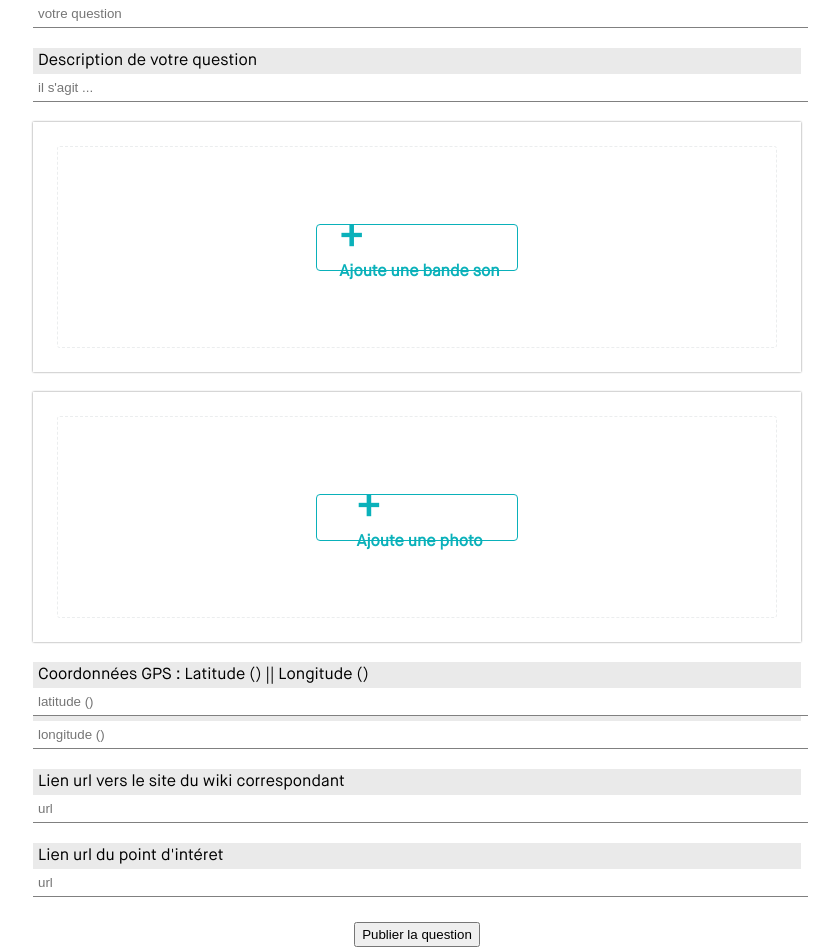
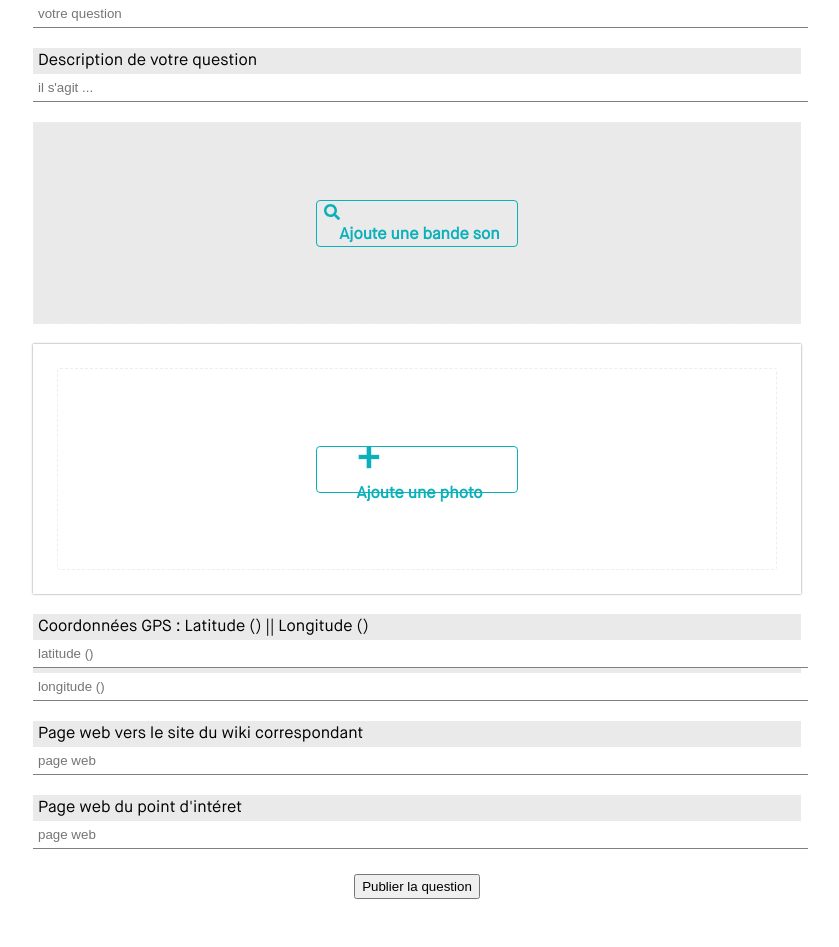
Before and after one commit to Qt1Lsol/CEP_frontend_site, a React (Create React App) app: page /question in a window 1280 px wide. Shown: the part 200-1147 px from the top of the page, without its empty margins (223-1062 px from the left). After the commit the page ends 1099 px from the top, so only its background shows below. Built offline with nearby package versions, Linux system fonts and the light colour scheme; no server answers.

Commit message:
question view

```diff
--- a/src/App.css
+++ b/src/App.css
@@ -2,7 +2,6 @@
 @import "./assets/fonts/stylesheet.css";
 
 /* HEADER ******************** */
-
 
 /* SIGNUP ********************** */
 
@@ -380,22 +379,7 @@
   font-weight: 700;
   cursor: pointer;
 }
-.label-file {
-  cursor: pointer;
-  color: #0ab1ba;
-  font-weight: bold;
-}
-.label-file > span {
-  margin: 0 10px;
-  vertical-align: middle;
-}
-.label-file:hover {
-  color: #25a5c4;
-}
 
-.input-file {
-  display: none;
-}
 .input-sign {
   font-size: 40px;
 }
--- a/src/App.js
+++ b/src/App.js
@@ -1,8 +1,9 @@
 import React, { useState, useEffect } from "react";
+import axios from "axios";
 import "./App.css";
 import { BrowserRouter as Router, Routes, Route } from "react-router-dom";
 import Cookies from "js-cookie";
-import axios from "axios";
+
 
 import Header from "./components/Header/header";
 
@@ -10,6 +11,7 @@ import Home from "./containers/Home";
 import Signup from "./containers/Signup";
 import Login from "./containers/Login";
 import Question from "./containers/Question/Question";
+import QuestionView from "./containers/Question/QuestionView";
 import Publish from "./containers/Publish";
 import Offer from "./containers/Offer";
 import Payment from "./containers/Payment";
@@ -67,6 +69,7 @@ function App() {
         <Route path="/signup" element={<Signup setAuthor={setAuthor} />} />
         <Route path="/login" element={<Login setAuthor={setAuthor} />} />
         <Route path="/question" element={<Question token={token} />} />
+        <Route path="/question/view" element={<QuestionView token={token} setAuthor={setAuthor}  />} />
         <Route path="/publish" element={<Publish token={token} />} />
         <Route path="/offer/:id" element={<Offer />} />
         <Route path="/payment" element={<Payment />} />
--- a/src/components/Header/header.js
+++ b/src/components/Header/header.js
@@ -8,7 +8,7 @@ import "./header.css";
 
 const Header = ({
   token,
-  setUser,
+  setAuthor,
   setFetchRangeValues,
   sortPrice,
   setSortPrice,
@@ -47,7 +47,7 @@ const Header = ({
 
           <button
             onClick={() => {
-              navigate("/signup");
+              navigate("/question/view");
             }}
             className="button-tab"
           >
--- a/src/containers/Question/Question.css
+++ b/src/containers/Question/Question.css
@@ -1,49 +1,118 @@
 .question-container {
-   display:flex;
-   justify-content:center;
-   align-items:center;
+  display: flex;
+  justify-content: center;
+  align-items: center;
 }
 
 .question-form {
-    flex:3;
-    display:flex;
+  flex: 3;
+  display: flex;
   flex-direction: column;
   justify-items: center;
-
 }
 
 .bloc-form {
   margin-bottom: 20px;
   background-color: #eaeaea;
-    width:100%;
+  width: 100%;
 }
 
-span{
-padding-top:5px;
-padding-left:5px;
-flex:1;
+span {
+  padding-top: 5px;
+  padding-left: 5px;
+  flex: 1;
   display: flex;
 }
 
 input {
-    flex:1;
-    display:flex;
-    padding-left:5px;
-    height:25px;
-    width :100%;
+  flex: 1;
+  display: flex;
+  padding-left: 5px;
+  height: 25px;
+  width: 100%;
   border: none;
   border-bottom: solid 1px grey;
   margin-top: 5px;
 }
 
-.separation{
-    flex:1;
+.input-like {
+  flex: 1;
+  display: flex;
+  padding-left: 5px;
+  height: 25px;
+  width: 100%;
+  border: none;
+  border-bottom: solid 1px grey;
+  margin-top: 5px;
+  background-color: white;
+  cursor: pointer;
+  color: grey;
 }
 
-.button-submit{
-    margin : 0 auto;
-    display:flex;
+.input-file {
+  display: none;
+}
+
+.separation {
+  flex: 1;
+}
+
+.button-submit {
+  margin: 0 auto;
+  display: flex;
   flex-direction: center;
   align-items: center;
-    height : 25px;
+  height: 25px;
 }
+
+.dashed-preview-without {
+  border: 1px #ebedee dashed;
+  border-radius: 3px;
+  height: 200px;
+  display: flex;
+  justify-content: center;
+  align-items: center;
+}
+.input-design-default {
+  display: flex;
+  align-items: center;
+  justify-content: center;
+  border: 1px solid #0ab1ba;
+  border-radius: 4px;
+  height: 45px;
+  width: 200px;
+}
+.input-design-image {
+  display: flex;
+  align-items: center;
+  justify-content: center;
+  border: 1px solid #0ab1ba;
+  border-radius: 4px;
+  height: 45px;
+  width: 45px;
+}
+.dashed-preview-image {
+  border: 1px #ebedee dashed;
+  border-radius: 3px;
+  height: 200px;
+  display: flex;
+  align-items: center;
+}
+.dashed-preview-image img {
+  height: 90%;
+  margin: 0 10px;
+}
+.remove-img-button {
+  position: relative;
+  color: black;
+  background-color: white;
+  right: 60px;
+  bottom: 70px;
+  height: 25px;
+  line-height: 25px;
+  width: 30px;
+  border-radius: 4px;
+  text-align: center;
+  font-weight: 700;
+  cursor: pointer;
+}
--- a/src/containers/Question/Question.js
+++ b/src/containers/Question/Question.js
@@ -2,6 +2,7 @@ import React, { useState } from "react";
 import { Link, useNavigate, useLocation } from "react-router-dom";
 import axios from "axios";
 import Loader from "react-loader-spinner";
+import { FontAwesomeIcon } from "@fortawesome/react-fontawesome";
 
 import "./Question.css";
 
@@ -97,10 +98,10 @@ const Question = ({ token }) => {
 
                         {/* gestion de l'audio */}
 
-                              <div className="file-select">
+                               <div className="bloc-form">
                         {previewAudio ? (
 
-                            <div className="dashed-preview-image">
+                            <div className="dashed-preview-audio">
 
                                     <figure>
                                         <figcaption>{questionText}</figcaption>
@@ -110,7 +111,9 @@ const Question = ({ token }) => {
                                                 Your browser does not support the
                                                 <code>audio</code> element.
                                         </audio>
-                                            <div
+                                    </figure>
+
+                                    <div
                                                 className="remove-img-button"
                                                 onClick={() => {
                                                     setPreviewAudio("");
@@ -118,16 +121,14 @@ const Question = ({ token }) => {
                                             >
                                                 X
                                             </div>
-
-                                    </figure>
                             </div>
                         ) : (
                             <div className="dashed-preview-without">
                                 <div className="input-design-default">
-                                    <label htmlFor="file" className="label-file">
-                                        <span className="input-sign">+</span>
+                                    <div htmlFor="file" className="label-file">
+                                        <FontAwesomeIcon icon="search" className="search-input-icon" />
                                         <span>Ajoute une bande son</span>
-                                    </label>
+                                    </div>
                                     <input
                                         id="file"
                                         type="file"
@@ -203,22 +204,22 @@ const Question = ({ token }) => {
                         </div>
                     </div>
                     <div className="bloc-form">
-                        <span>Lien url vers le site du wiki correspondant</span>
+                        <span>Page web vers le site du wiki correspondant</span>
                         <input
                             onChange={(event) => {
                                 setLinkWiki(event.target.value);
                             }}
-                            placeholder="url"
+                            placeholder="page web"
                             type="text"
                         />
                     </div>
                     <div className="bloc-form">
-                        <span>Lien url du point d'intéret</span>
+                        <span>Page web du point d'intéret</span>
                         <input
                             onChange={(event) => {
                                 setLinkPlace(event.target.value);
                             }}
-                            placeholder="url"
+                            placeholder="page web"
                             type="text"
                         />
                     </div>
--- /dev/null
+++ b/src/containers/Question/QuestionView.js
@@ -0,0 +1,52 @@
+import React, { useState, useEffect } from "react";
+import axios from "axios";
+import { useNavigate } from "react-router-dom";
+import Card from "../../components/Card";
+import tear from "../../assets/images/tear.svg";
+import Loader from "react-loader-spinner";
+
+
+import "./QuestionView.css";
+
+const QuestionView = ({}) => {
+
+
+  const navigate = useNavigate();
+
+  const [data, setData] = useState([]);
+  const [isLoading, setIsLoading] = useState(false);
+
+ useEffect(() => {
+    const fetchData = async () => {
+      const response = await axios.get(
+        `https://cepbackend.herokuapp.com/question/view`);
+
+      setData(response.data);
+      setIsLoading(true);
+    };
+
+    fetchData();
+  },[]);
+
+
+  return isLoading ? (
+    <Loader
+      className="home-loader"
+      type="Puff"
+      color="#2CB1BA"
+      height={80}
+      width={80}
+    />
+  ) : (
+    <>
+      <div className="home-card-wrapper">
+        {data.offers &&
+          data.offers.map((card, index) => {
+            return <Card key={index} data={card} />;
+          })}
+      </div>
+    </>
+  );
+};
+
+export default QuestionView;
```
Also changed, not shown: src/containers/Question/QuestionView.css (added). Lines whose indentation alone changed are shown as unchanged.
